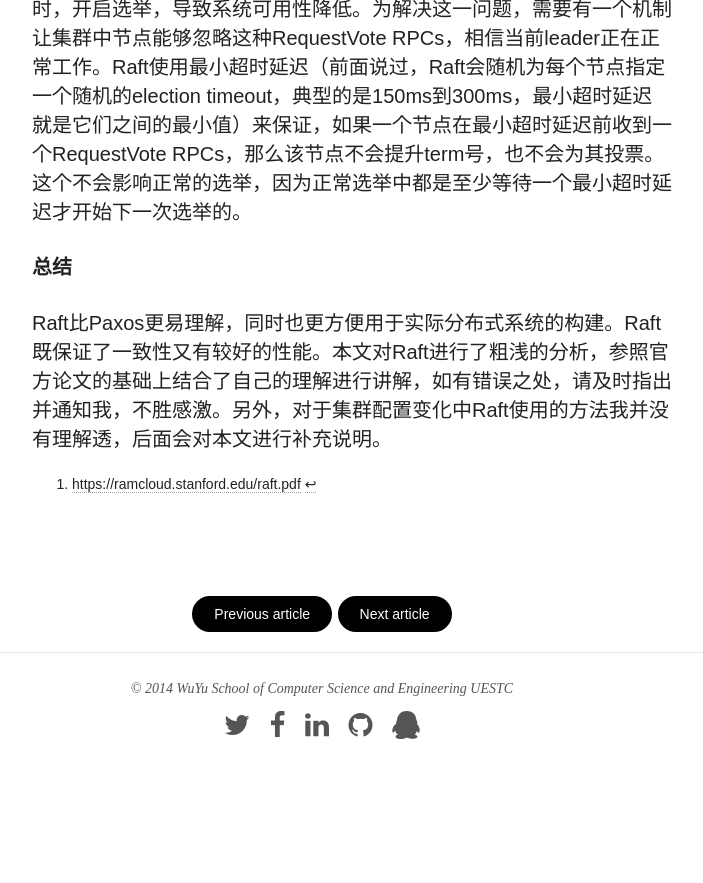
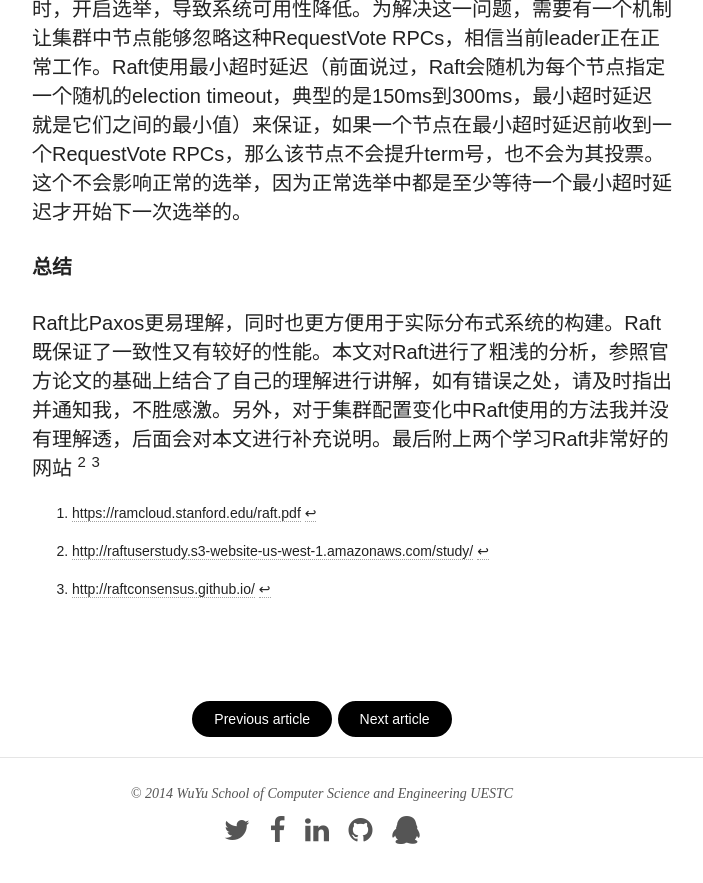
Before and after one commit to wuyu201321060203/wuyu201321060203.github.io, a Jekyll site: the page built from _posts/2014-09-13-Raft.md, in a window 1280 px wide and 900 px high, scrolled down 13841 px. Shown: the top 883 px of the window, without its empty margins (318-1021 px from the left). Built offline with Jekyll 4.4.1, drawn with Linux system fonts in a browser that asks for light colours; nearby versions of some CDN libraries; comment, search, counter and statistics services are not loaded; before the commit the page ends 14636 px from its top, so only the background shows below that.

Commit message:
first post of Raft

```diff
--- a/_posts/2014-09-13-Raft.md
+++ b/_posts/2014-09-13-Raft.md
@@ -169,4 +169,7 @@ joint consensus允许集群配置平滑过渡而不失去安全和一致性，
 
 ####总结
 
-Raft比Paxos更易理解，同时也更方便用于实际分布式系统的构建。Raft既保证了一致性又有较好的性能。本文对Raft进行了粗浅的分析，参照官方论文的基础上结合了自己的理解进行讲解，如有错误之处，请及时指出并通知我，不胜感激。另外，对于集群配置变化中Raft使用的方法我并没有理解透，后面会对本文进行补充说明。
+Raft比Paxos更易理解，同时也更方便用于实际分布式系统的构建。Raft既保证了一致性又有较好的性能。本文对Raft进行了粗浅的分析，参照官方论文的基础上结合了自己的理解进行讲解，如有错误之处，请及时指出并通知我，不胜感激。另外，对于集群配置变化中Raft使用的方法我并没有理解透，后面会对本文进行补充说明。最后附上两个学习Raft非常好的网站 [^2] [^3]
+
+[^2]: <http://raftuserstudy.s3-website-us-west-1.amazonaws.com/study/>
+[^3]: <http://raftconsensus.github.io/>
```
